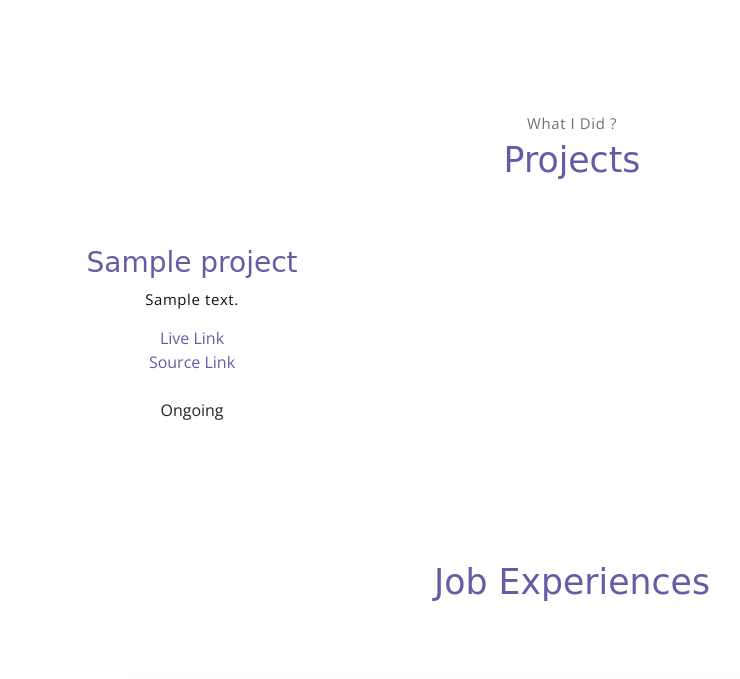
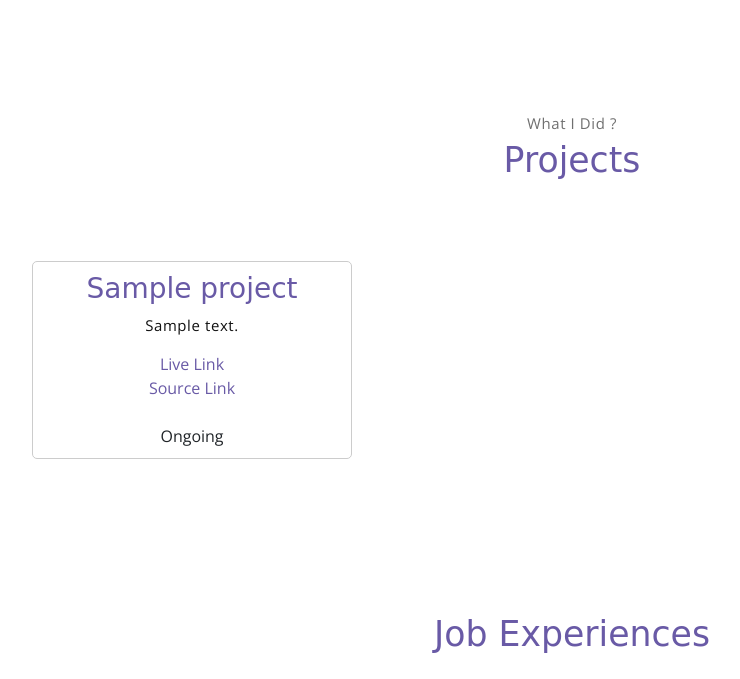
Before and after one commit to arshia-rgh/personal_portfolio, a Django app: page / in a window 1280 px wide. Shown: the part 1747-2426 px from the top of the page, without its empty margins (68-808 px from the left). Run offline with Django 5.2, Linux system fonts and the light colour scheme; tables that the repository leaves empty hold one stand-in row (values such as "Sample post"); grey boxes marked "Sample" are stand-in pictures; parts of the project's set-up code (start-up, migrations or seed data) failed here and were passed over; some libraries are stand-ins or nearby versions; some web fonts are replaced.

Commit message:
added skill relational field to the project

```diff
--- a/core/models.py
+++ b/core/models.py
@@ -27,6 +27,8 @@ class Project(BaseModel):
     source_link = models.URLField()
     live_link = models.URLField(null=True, blank=True)
     status = models.CharField(max_length=50, choices=ProjectStatusChoices.choices)
+
+    skills = models.ManyToManyField(Skill)
 
     def __str__(self):
         return self.name
--- /dev/null
+++ b/core/static/core/css/extra.css
@@ -0,0 +1,6 @@
+.project-card {
+  border: 1px solid #ccc;
+  margin: 15px;
+  padding: 10px;
+  border-radius: 5px;
+}
--- a/core/templates/core/index.html
+++ b/core/templates/core/index.html
@@ -12,6 +12,7 @@
     <link rel="stylesheet" href="{% static 'core/css/themify-icons.css' %}">
     <!-- Bootstrap + Meyawo main styles -->
     <link rel="stylesheet" href="{% static 'core/css/main.min.css' %}">
+    <link rel="stylesheet" href="{% static 'core/css/extra.css' %}">
 
     {#    font awsome #}
     <link rel="stylesheet" href="https://cdnjs.cloudflare.com/ajax/libs/font-awesome/5.15.4/css/all.min.css">
@@ -160,6 +161,7 @@
             <div class="row">
                 {% for project in projects %}
                     <div class="col-md-4">
+                        <div class="project-card">
                             <span class="portfolio-card-overlay">
                                     <span class="portfolio-card-caption">
                                         <h3>{{ project.name }}</h3>
@@ -169,6 +171,7 @@
                                         {{ project.status }}
                                     </span>
                             </span>
+                        </div>
                     </div>
                 {% endfor %}
             </div><!-- end of row -->
@@ -291,7 +294,7 @@
 <script src="{% static 'core/js/meyawo.js' %}"></script>
 {% block script %}
     <script>
-    document.addEventListener("DOMContentLoaded", function() {
+        document.addEventListener("DOMContentLoaded", function () {
             const messageContainer = document.getElementById("message-container");
             if (messageContainer) {
                 setTimeout(() => {
```
Also changed, not shown: contact/migrations/0002_alter_message_options.py (added), core/migrations/0010_project_skills.py (added). Lines whose indentation alone changed are shown as unchanged.
